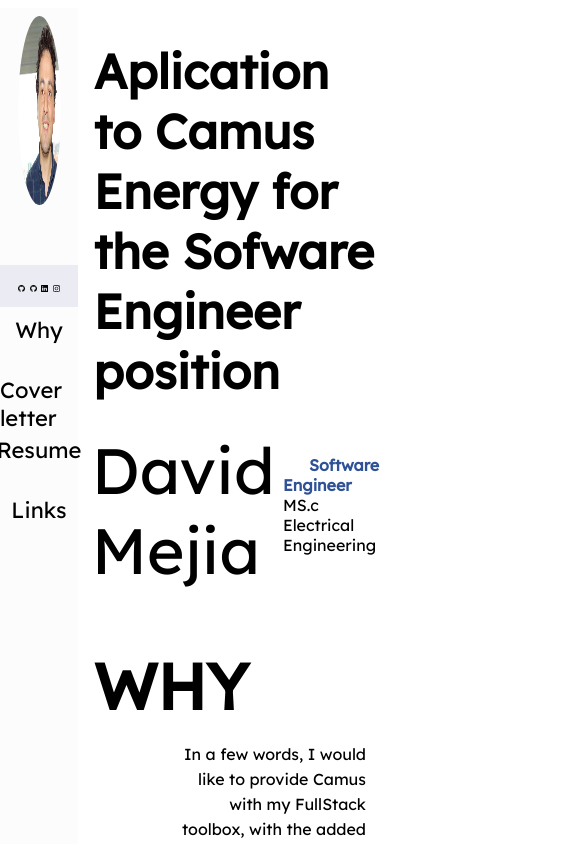
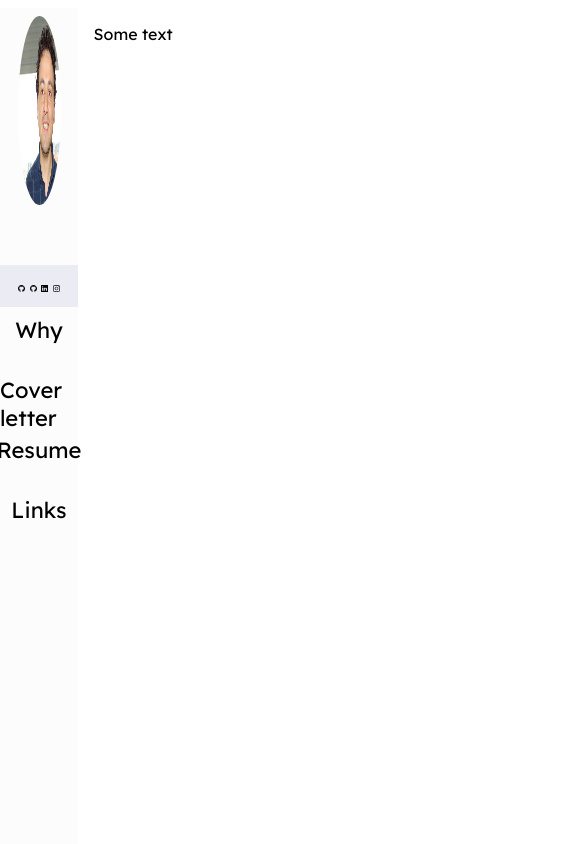
Before and after one commit to manuel-gutierrez/dm-profile, a React (Create React App) app: page / in a window 390 px wide. Shown: the top 844 px of the page, 585 px wide, since content can reach past the window. Built offline with nearby package versions, Linux system fonts and the light colour scheme.

Commit message:
refactor: - site grid to be responsive - simplify aside syntax - fix typo "," on index

```diff
--- a/src/Pages/Home.js
+++ b/src/Pages/Home.js
@@ -1,25 +1,11 @@
 import classes from "./Home.module.css";
-import Why from "./why/Why"
-import Divider from "../Components/Divider";
-import Cv from "./cv/Cv";
-import CoverLetter from "./CoverLetter/CoverLetter";
-import Links from "./Links/Links";
-import Presentation from "./Presentation/Presentation";
 
 const Home = () => {
-    return (
-        <div className={classes.main}>
-            <Presentation />
-            <Divider />
-            <Why />
-            <Divider />
-            <CoverLetter />
-            <Divider />
-            <Cv />
-            <Divider />
-            <Links />
-        </div>
-    )
-}
+	return (
+		<div className={classes.main}>
+			<p> Some text</p>
+		</div>
+	);
+};
 
 export default Home;
```
